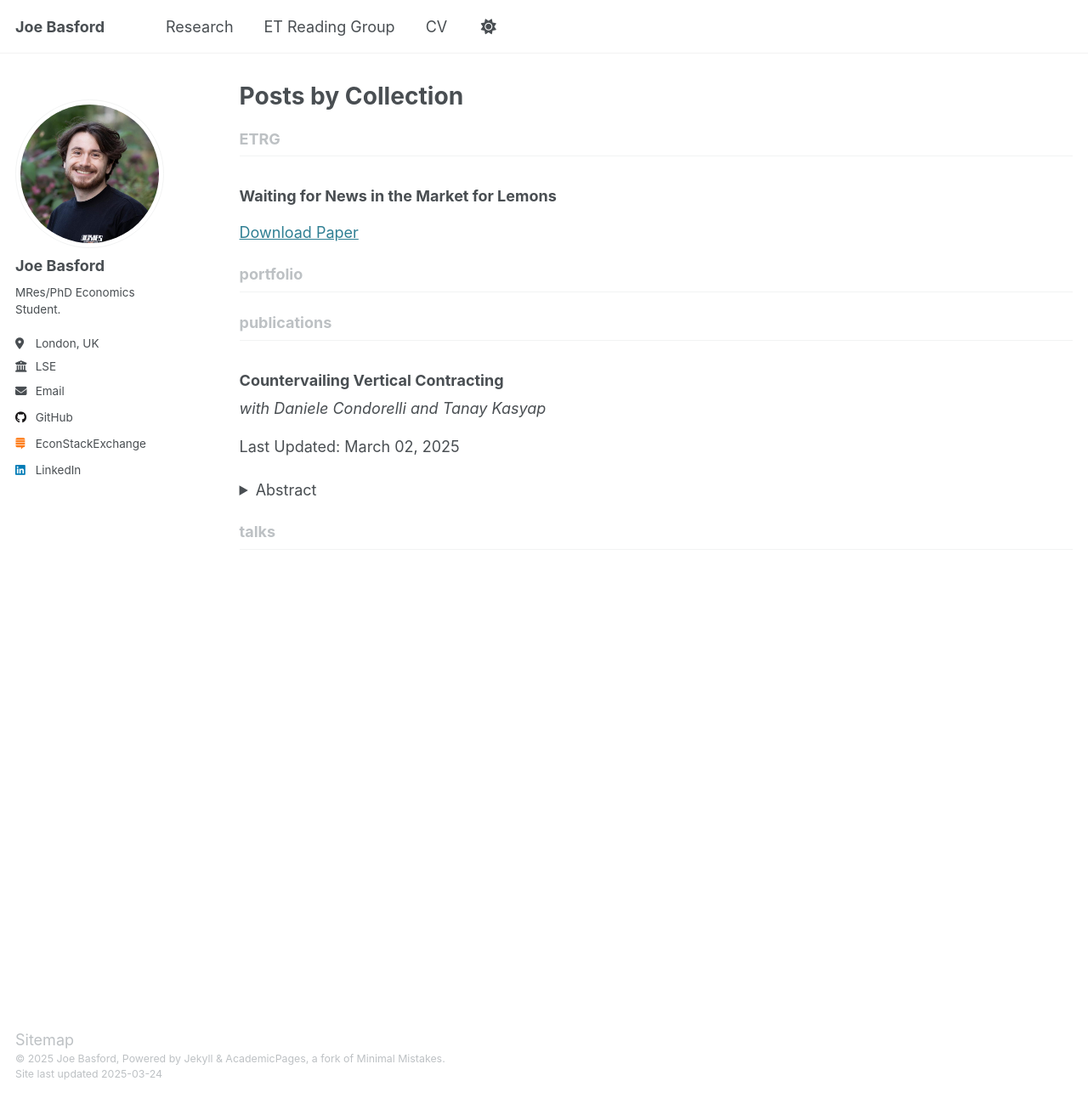
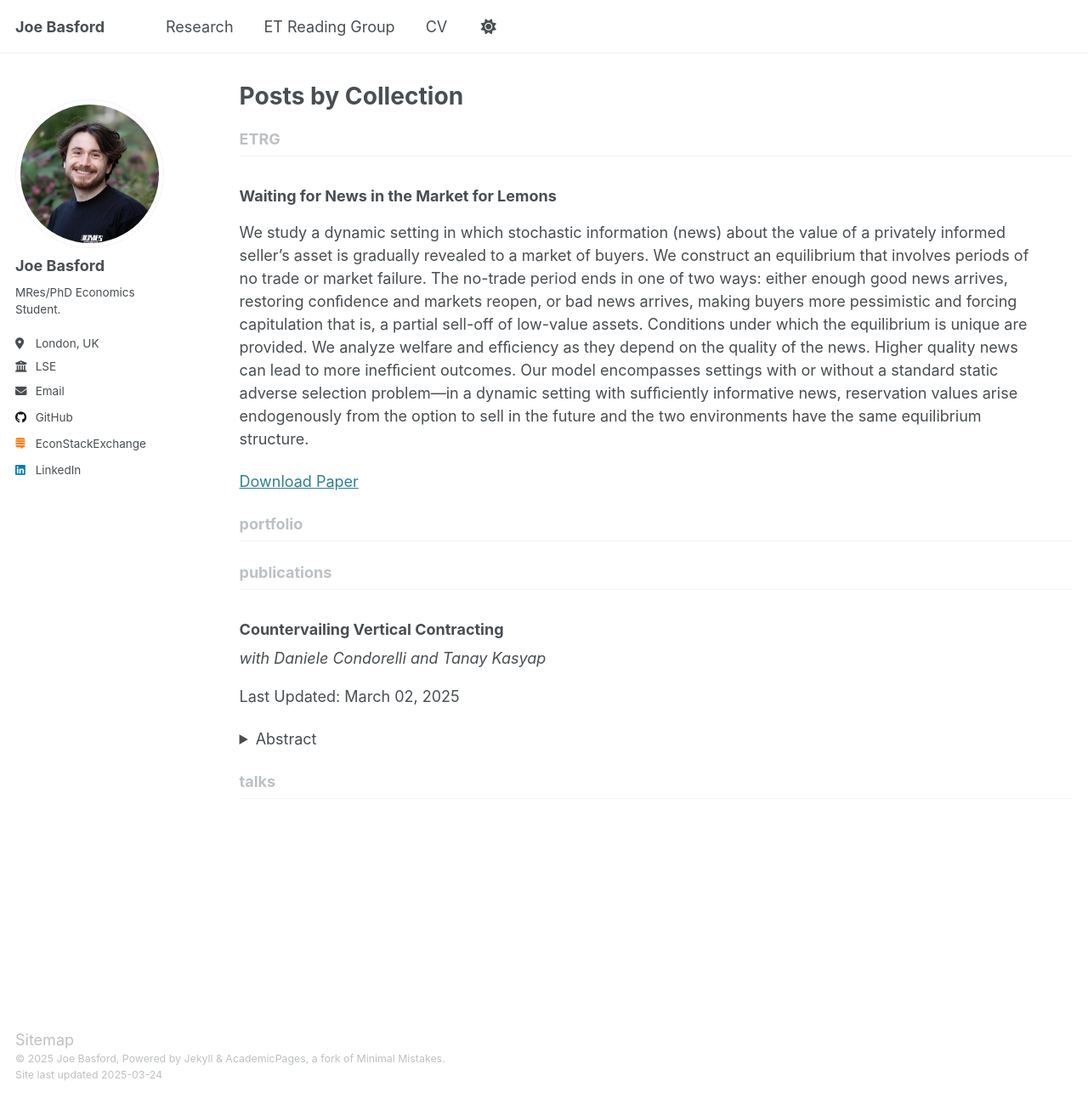
Before and after one commit to Joe-Basford/Joe-Basford.github.io, a Jekyll site: the page built from _pages/collection-archive.html, in a window 1280 px wide and 1292 px high. Shown: the whole window at 85% size. Built offline with Jekyll 4.4.1, drawn with Linux system fonts in a browser that asks for light colours.

Commit message:
Update 2025_03_28.html

```diff
--- a/_ETRG/2025_03_28.html
+++ b/_ETRG/2025_03_28.html
@@ -3,7 +3,7 @@ title: "Waiting for News in the Market for Lemons"
 collection: ETRG
 category: papers
 permalink: /ETRG/WFNML
-excerpt: ''
+excerpt:  'We study a dynamic setting in which stochastic information (news) about the value of a privately informed seller’s asset is gradually revealed to a market of buyers. We construct an equilibrium that involves periods of no trade or market failure. The no-trade period ends in one of two ways: either enough good news arrives, restoring conﬁdence and markets reopen, or bad news arrives, making buyers more pessimistic and forcing capitulation that is, a partial sell-off of low-value assets. Conditions under which the equilibrium is unique are provided. We analyze welfare and efﬁciency as they depend on the quality of the news. Higher quality news can lead to more inefﬁcient outcomes. Our model encompasses settings with or without a standard static adverse selection problem—in a dynamic setting with sufﬁciently informative news, reservation values arise endogenously from the option to sell in the future and the two environments have the same equilibrium structure.'
 date: 2025-03-28
 venue: 'SAL LG.15'
 time: '16:00-17:00'
```
Also changed, not shown: other parts of _ETRG/2025_03_28.html (+0 -1 lines).
